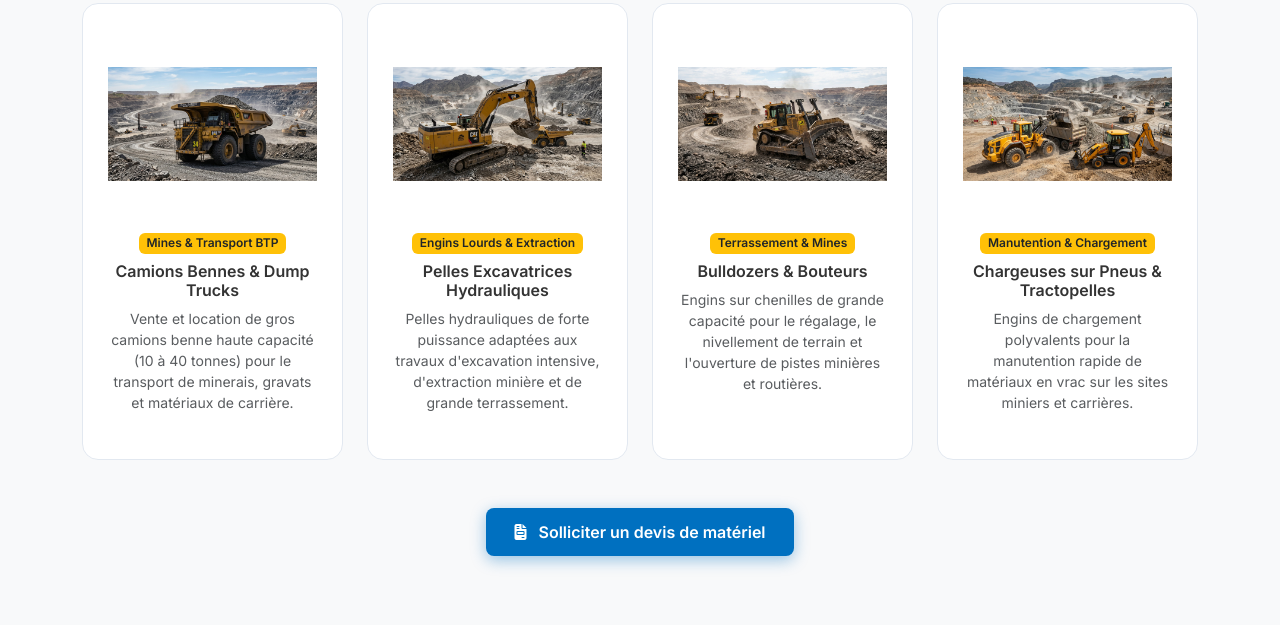
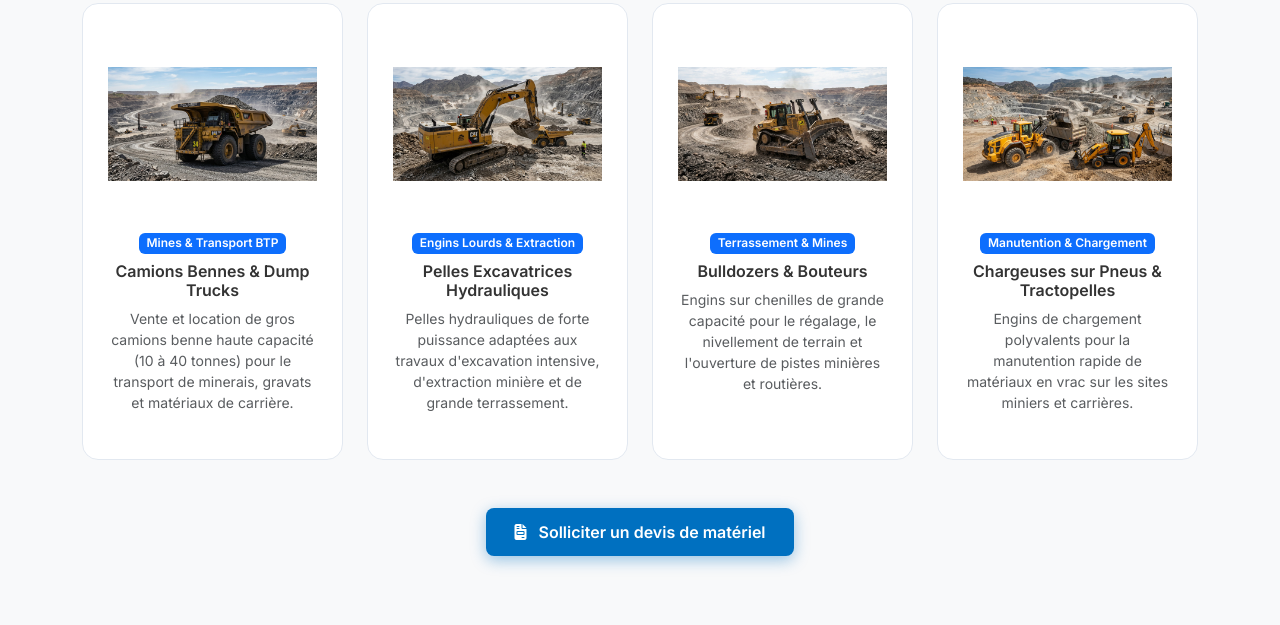
Before and after one commit to MoutouBoys/ROYAL_DIAMOND_WEB, a plain HTML site: page index.html in a window 1280 px wide. Shown: the part 6211-6836 px from the top of the page. Drawn offline with nearby package versions, Linux system fonts and the light colour scheme.

Commit message:
ajustements des couleurs des machinerie

```diff
--- a/index.html
+++ b/index.html
@@ -789,7 +789,7 @@
         <div class="col-md-6 col-lg-3" data-aos="fade-up" data-aos-delay="500">
             <div class="product-card text-center">
                 <img src="images/camion_benne_mine.jfif" alt="Vente et Location de Gros Camions Benne" class="product-img">
-                <span class="badge bg-warning text-dark mb-2">Mines & Transport BTP</span>
+                <span class="badge bg-primary mb-2">Mines & Transport BTP</span>
                 <h5 class="fw-bold fs-6">Camions Bennes & Dump Trucks</h5>
                 <p class="text-muted small">Vente et location de gros camions benne haute capacité (10 à 40 tonnes) pour le transport de minerais, gravats et matériaux de carrière.</p>
             </div>
@@ -799,7 +799,7 @@
         <div class="col-md-6 col-lg-3" data-aos="fade-up" data-aos-delay="550">
             <div class="product-card text-center">
                 <img src="images/pelle_excavatrice_mine.jfif" alt="Pelles Hydrauliques & Excavatrices de Mine" class="product-img">
-                <span class="badge bg-warning text-dark mb-2">Engins Lourds & Extraction</span>
+                <span class="badge bg-primary mb-2">Engins Lourds & Extraction</span>
                 <h5 class="fw-bold fs-6">Pelles Excavatrices Hydrauliques</h5>
                 <p class="text-muted small">Pelles hydrauliques de forte puissance adaptées aux travaux d'excavation intensive, d'extraction minière et de grande terrassement.</p>
             </div>
@@ -809,7 +809,7 @@
         <div class="col-md-6 col-lg-3" data-aos="fade-up" data-aos-delay="600">
             <div class="product-card text-center">
                 <img src="images/bulldozer_mine.jfif" alt="Bulldozers et Bouteurs de Mine" class="product-img">
-                <span class="badge bg-warning text-dark mb-2">Terrassement & Mines</span>
+                <span class="badge bg-primary mb-2">Terrassement & Mines</span>
                 <h5 class="fw-bold fs-6">Bulldozers & Bouteurs</h5>
                 <p class="text-muted small">Engins sur chenilles de grande capacité pour le régalage, le nivellement de terrain et l'ouverture de pistes minières et routières.</p>
             </div>
@@ -819,7 +819,7 @@
         <div class="col-md-6 col-lg-3" data-aos="fade-up" data-aos-delay="650">
             <div class="product-card text-center">
                 <img src="images/chargeuse_mine.jfif" alt="Chargeuses sur Pneus & Engins de Chargement" class="product-img">
-                <span class="badge bg-warning text-dark mb-2">Manutention & Chargement</span>
+                <span class="badge bg-primary mb-2">Manutention & Chargement</span>
                 <h5 class="fw-bold fs-6">Chargeuses sur Pneus & Tractopelles</h5>
                 <p class="text-muted small">Engins de chargement polyvalents pour la manutention rapide de matériaux en vrac sur les sites miniers et carrières.</p>
             </div>
```
